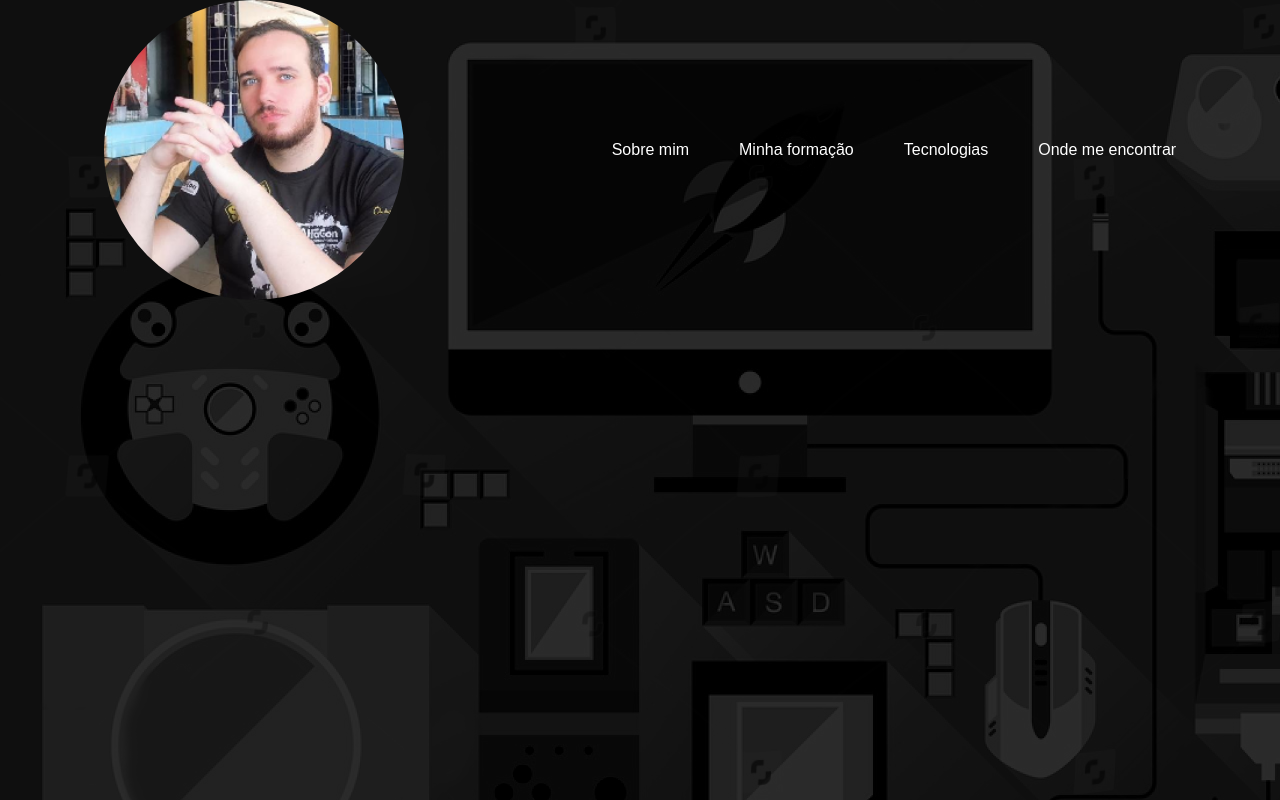
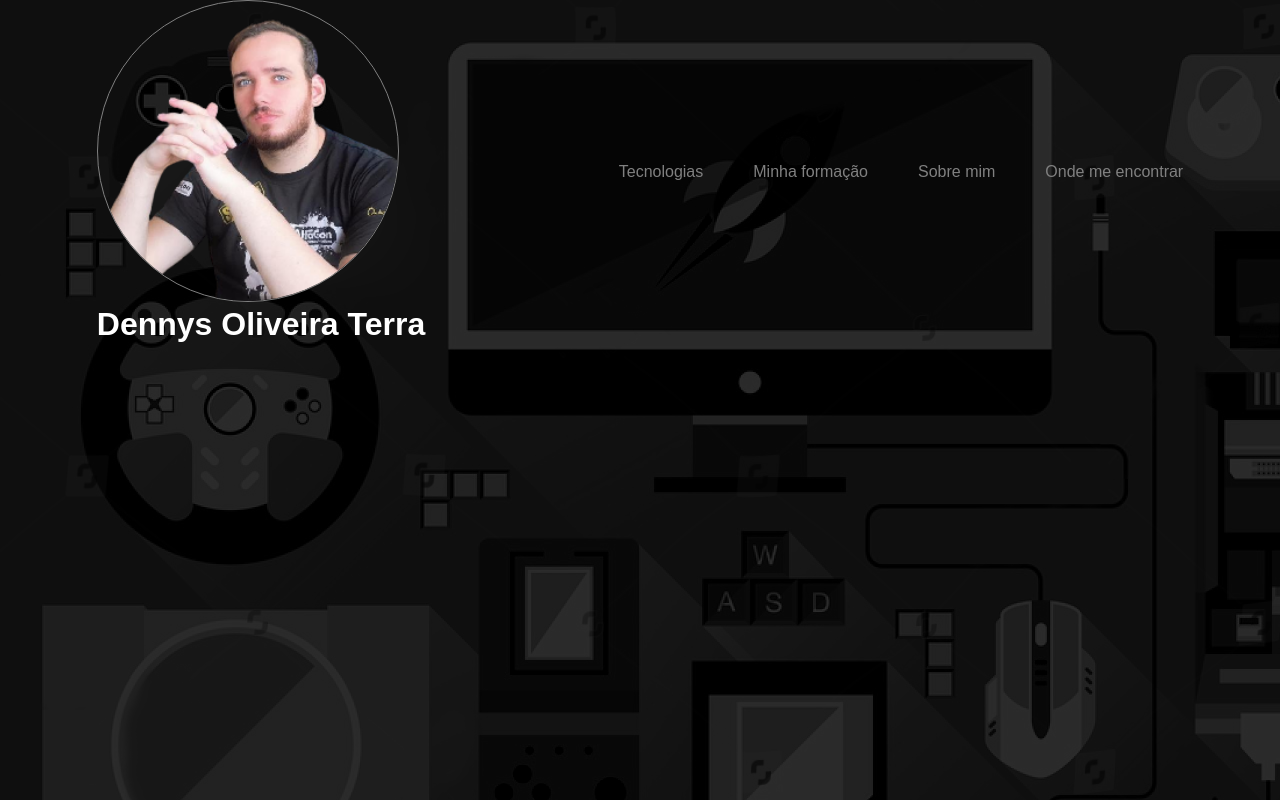
Before and after one commit to dennys-terra/portfolio-dennys, a plain HTML site: page index.html in a window 1280 px wide. Drawn offline with Linux system fonts and the light colour scheme.

Commit message:
fazendo alterações no header

```diff
--- a/index.html
+++ b/index.html
@@ -1,5 +1,6 @@
 <!DOCTYPE html>
 <html lang="en">
+
 <head>
     <meta charset="UTF-8">
     <meta http-equiv="X-UA-Compatible" content="IE=edge">
@@ -7,18 +8,31 @@
     <link rel="stylesheet" href="./style/style.css">
     <title>portifólio-Dennys</title>
 </head>
+
 <body>
     <header>
         <div class="container-header">
-            <img src="./img/photo.png" alt="">
+            <div class="photo-perfil">
+                <img src="./img/photo-removebg-preview (7).png" alt="">
+                <h1>Dennys Oliveira Terra</h1>
+            </div>
             <ul>
+                <li><a href="">Tecnologias</a></li>
+                <li><a href="">Minha formação</a></li>
                 <li><a href="">Sobre mim</a></li>
-                <li><a href="">Minha formação</a></li>
-                <li><a href="">Tecnologias</a></li>
                 <li><a href="">Onde me encontrar</a></li>
             </ul>
         </div>
     </header>
+    <main>
+        <section>
+
+        </section>
+
+
+
+
+    </main>
 
 
 
@@ -33,4 +47,5 @@
 
     <script src="./js/app.js"></script>
 </body>
+
 </html>
--- a/style/style.css
+++ b/style/style.css
@@ -16,6 +16,7 @@ body {
 
 .container-header img {
     border-radius: 50%;
+    border: 1px solid grey;
     width: 300px;
 }
 
@@ -27,11 +28,21 @@ body {
 
 .container-header a {
     text-decoration: none;
-    color: white;
+    color: white transparent;
+}
+
+.container-header a:visited{
+    color: grey;
 }
 
 
 .container-header a:hover{
     border-bottom: 1px solid white;
     border-right: .1px solid grey;
+    color: white;
 }
+
+
+h1 {
+    color: white;
+}
```
Also changed, not shown: img/photo-removebg-preview (7).png (added).
